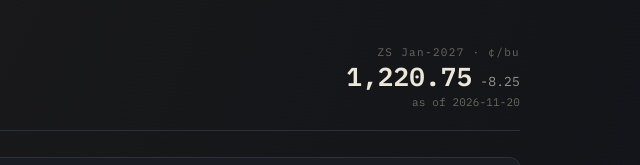
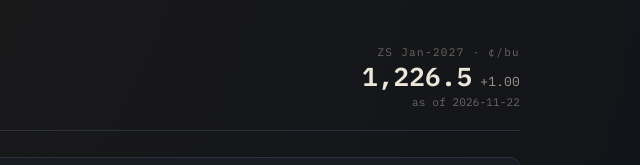
Before and after one commit to ianlife4/ianlife4.github.io, a plain HTML site: page soybean/index.html in a window 1280 px wide. Shown: the top 165 px of the page, 640-1280 px from the left. Drawn offline with nearby package versions, Linux system fonts and the light colour scheme.

Commit message:
chore: update soybean live data

```diff
--- a/soybean/index.html
+++ b/soybean/index.html
@@ -227,7 +227,7 @@
   <p style="margin-top:8px"><strong>資料來源：</strong>USDA WASDE（庫銷比）、NOAA CPC（ENSO）、Yahoo Finance（ZS／DXY／ZL／ZM）、Open-Meteo（南美三產區雨量）、USDA FAS ESR（對華出口銷售）。以上由 GitHub Actions 每日自動更新<span id="updNote"></span>；ENSO／庫銷比／美元／生柴自動預選，南美天氣與中國買盤帶入參考數據後由人工點選。歷史逐季價格與庫銷比為近似還原值，精算請對 USDA Consolidated Historical WASDE CSV。本工具為研究輔助，非投資建議。</p>
 </footer>
 
-<script type="application/json" id="live">{"price":{"last":1220.75,"chg":-8.25,"asOf":"2026-11-20","contract":"Soybean Futures,Jan-2027"},"dxy":{"chg20d":0.02,"opt":1},"enso":{"status":"El Ni\u00f1o Advisory","oni":2.46,"opt":3},"stu":{"my":"2026/27","pct":6.5,"opt":1,"all":[["2024/25",7.4],["2025/26",7.3],["2026/27",6.5]],"wasde":"2026-11-10"},"updated":"2026-11-22T01:05:28Z","sa":{"window":false,"regions":[{"n":"\u963f\u6839\u5ef7\u6838\u5fc3","p30":72,"norm":85,"fc14":33},{"n":"\u5df4\u897f\u5357","p30":175,"norm":149,"fc14":109},{"n":"\u99ac\u6258","p30":91,"norm":156,"fc14":112}]},"china":{"wk":"2026-11-12","net":580678,"sum4":3770682,"commit":17217910,"prevCommit":364000,"pace":47.3,"hint":0},"oil":{"zl":60.01,"zm":340.3,"zl60":-0.12,"share":0.45,"opt":0},"alerts":[{"code":"CHINA_HOT","msg":"\u4e2d\u570b\u63a1\u8cfc\u8d85\u901f:\u5e74\u5ea6\u627f\u8afe\u9054\u53bb\u5e74\u540c\u671f 4730%"}]}</script>
+<script type="application/json" id="live">{"price":{"last":1226.5,"chg":1.0,"asOf":"2026-11-22","contract":"Soybean Futures,Jan-2027"},"dxy":{"chg20d":0.02,"opt":1},"enso":{"status":"El Ni\u00f1o Advisory","oni":2.46,"opt":3},"stu":{"my":"2026/27","pct":6.5,"opt":1,"all":[["2024/25",7.4],["2025/26",7.3],["2026/27",6.5]],"wasde":"2026-11-10"},"updated":"2026-11-23T01:29:00Z","sa":{"window":false,"regions":[{"n":"\u963f\u6839\u5ef7\u6838\u5fc3","p30":59,"norm":82,"fc14":59},{"n":"\u5df4\u897f\u5357","p30":147,"norm":148,"fc14":272},{"n":"\u99ac\u6258","p30":101,"norm":162,"fc14":117}]},"china":{"wk":"2026-11-12","net":580678,"sum4":3770682,"commit":17217910,"prevCommit":364000,"pace":47.3,"hint":0},"oil":{"zl":60.29,"zm":340.7,"zl60":-0.15,"share":0.45,"opt":0},"alerts":[{"code":"CHINA_HOT","msg":"\u4e2d\u570b\u63a1\u8cfc\u8d85\u901f:\u5e74\u5ea6\u627f\u8afe\u9054\u53bb\u5e74\u540c\u671f 4730%"}]}</script>
 <script>
 (function(){
   let LIVE=null;
```
